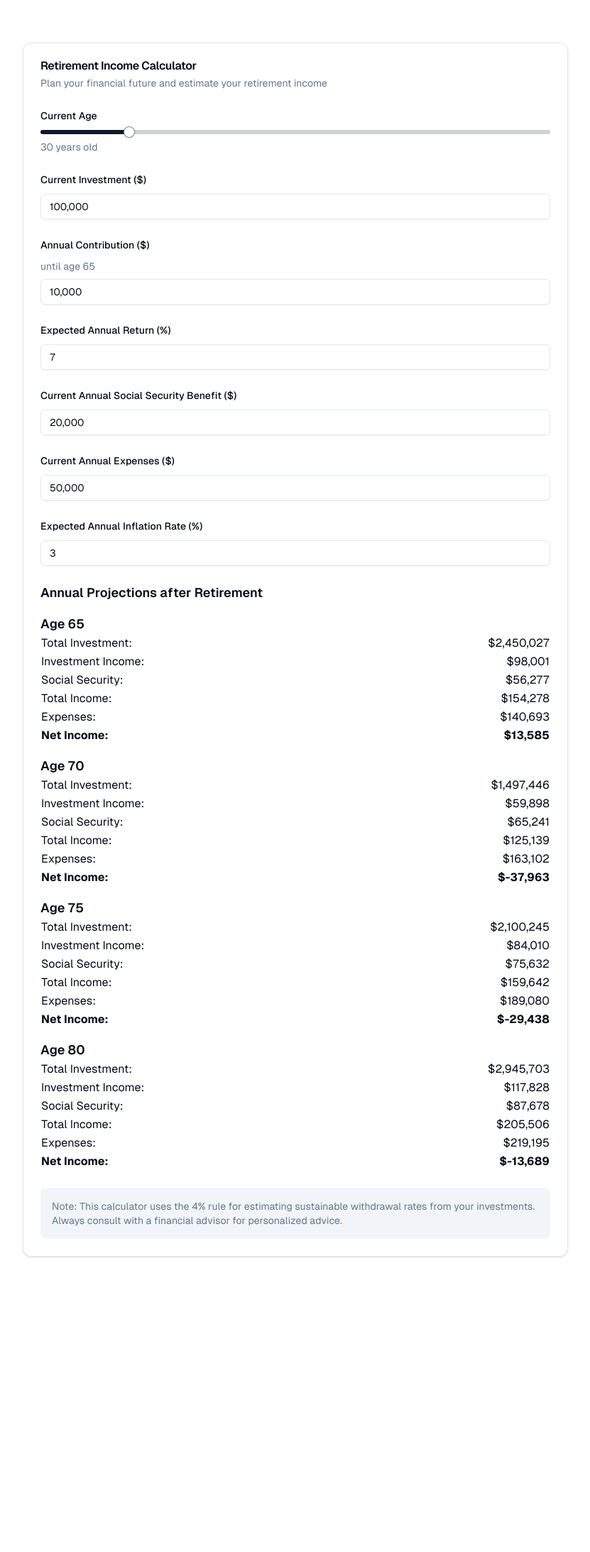
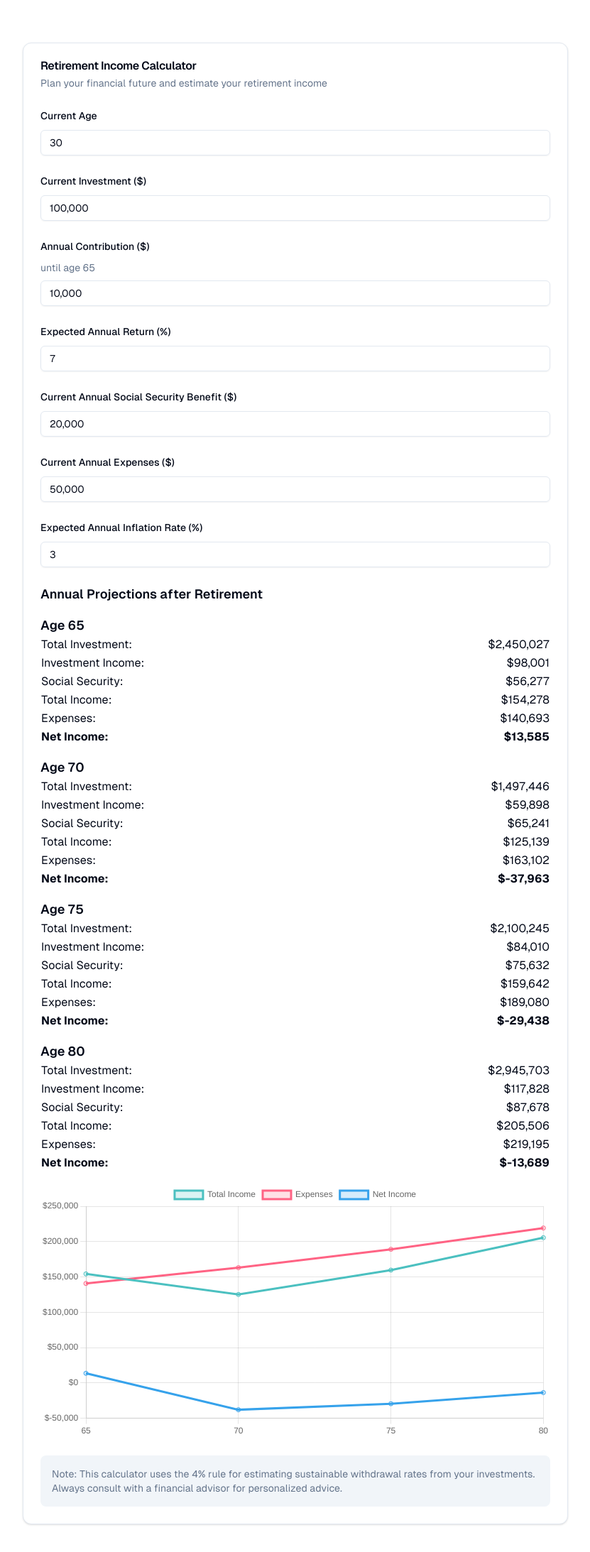
Before and after one commit to pi0neerpat/retirement-calculator, a Next.js app: page / in a window 1280 px wide. Shown: the part 104-2290 px from the top of the page at 71% size, without its empty margins (224-1055 px from the left). Before the commit the page ends 2038 px from the top, so only its background shows below. Built offline with nearby package versions, Linux system fonts and the light colour scheme.

Commit message:
Add a chart

```diff
--- a/components/retirement-calculator.tsx
+++ b/components/retirement-calculator.tsx
@@ -11,7 +11,28 @@ import {
 } from "@/components/ui/card";
 import { Input } from "@/components/ui/input";
 import { Label } from "@/components/ui/label";
-import { Slider } from "@/components/ui/slider";
+import { Line } from "react-chartjs-2"; // Import Line chart from react-chartjs-2
+import {
+  Chart as ChartJS,
+  LineElement,
+  PointElement,
+  LinearScale,
+  Title,
+  Tooltip,
+  Legend,
+  CategoryScale,
+} from "chart.js";
+
+// Register necessary components for Chart.js
+ChartJS.register(
+  LineElement,
+  PointElement,
+  LinearScale,
+  Title,
+  Tooltip,
+  Legend,
+  CategoryScale
+);
 
 export function RetirementCalculatorComponent() {
   const [currentAge, setCurrentAge] = useState(30);
@@ -88,6 +109,49 @@ export function RetirementCalculatorComponent() {
     (projection) => [65, 70, 75, 80].includes(projection.age)
   );
 
+  // Prepare data for the chart
+  const chartData = {
+    labels: retirementProjections.map((projection) =>
+      projection.age.toString()
+    ),
+    datasets: [
+      {
+        label: "Total Income",
+        data: retirementProjections.map((projection) => projection.totalIncome),
+        borderColor: "rgba(75, 192, 192, 1)",
+        backgroundColor: "rgba(75, 192, 192, 0.2)",
+        fill: true,
+      },
+      {
+        label: "Expenses",
+        data: retirementProjections.map((projection) => projection.expenses),
+        borderColor: "rgba(255, 99, 132, 1)",
+        backgroundColor: "rgba(255, 99, 132, 0.2)",
+        fill: true,
+      },
+      {
+        label: "Net Income",
+        data: retirementProjections.map((projection) => projection.netIncome),
+        borderColor: "rgba(54, 162, 235, 1)",
+        backgroundColor: "rgba(54, 162, 235, 0.2)",
+        fill: true,
+      },
+    ],
+  };
+
+  // Chart options to format y-axis ticks
+  const chartOptions = {
+    scales: {
+      y: {
+        ticks: {
+          callback: function (tickValue: string | number) {
+            return `$${Number(tickValue).toLocaleString()}`; // Add dollar sign to y-axis values
+          },
+        },
+      },
+    },
+  };
+
   return (
     <Card className="w-full max-w-3xl mx-auto">
       <CardHeader>
@@ -100,17 +164,14 @@ export function RetirementCalculatorComponent() {
       <CardContent className="space-y-6">
         <div className="space-y-2">
           <Label htmlFor="current-age">Current Age</Label>
-          <Slider
+          <Input
             id="current-age"
+            type="number"
             min={20}
             max={80}
-            step={1}
-            value={[currentAge]}
-            onValueChange={(value) => setCurrentAge(value[0])}
+            value={currentAge}
+            onChange={(e) => setCurrentAge(Number(e.target.value))}
           />
-          <div className="flex justify-between text-sm text-muted-foreground">
-            <span>{currentAge} years old</span>
-          </div>
         </div>
         <div className="space-y-2">
           <Label htmlFor="current-savings">Current Investment ($)</Label>
@@ -233,6 +294,9 @@ export function RetirementCalculatorComponent() {
             </table>
           </div>
         ))}
+        <div className="">
+          <Line data={chartData} options={chartOptions} />
+        </div>
         <div className="w-full mt-6 p-4 bg-muted rounded-lg">
           <p className="text-sm text-muted-foreground">
             Note: This calculator uses the 4% rule for estimating sustainable
--- a/package.json
+++ b/package.json
@@ -13,11 +13,13 @@
     "@radix-ui/react-label": "^2.1.0",
     "@radix-ui/react-slider": "^1.2.1",
     "@radix-ui/react-slot": "^1.1.0",
+    "chart.js": "^4.4.6",
     "class-variance-authority": "^0.7.0",
     "clsx": "^2.1.1",
     "lucide-react": "^0.453.0",
     "next": "15.0.1",
     "react": "19.0.0-rc-69d4b800-20241021",
+    "react-chartjs-2": "^5.2.0",
     "react-dom": "19.0.0-rc-69d4b800-20241021",
     "tailwind-merge": "^2.5.4",
     "tailwindcss-animate": "^1.0.7"
```
Also changed, not shown: 1 other file (tests, documents, lock files or other folders).
